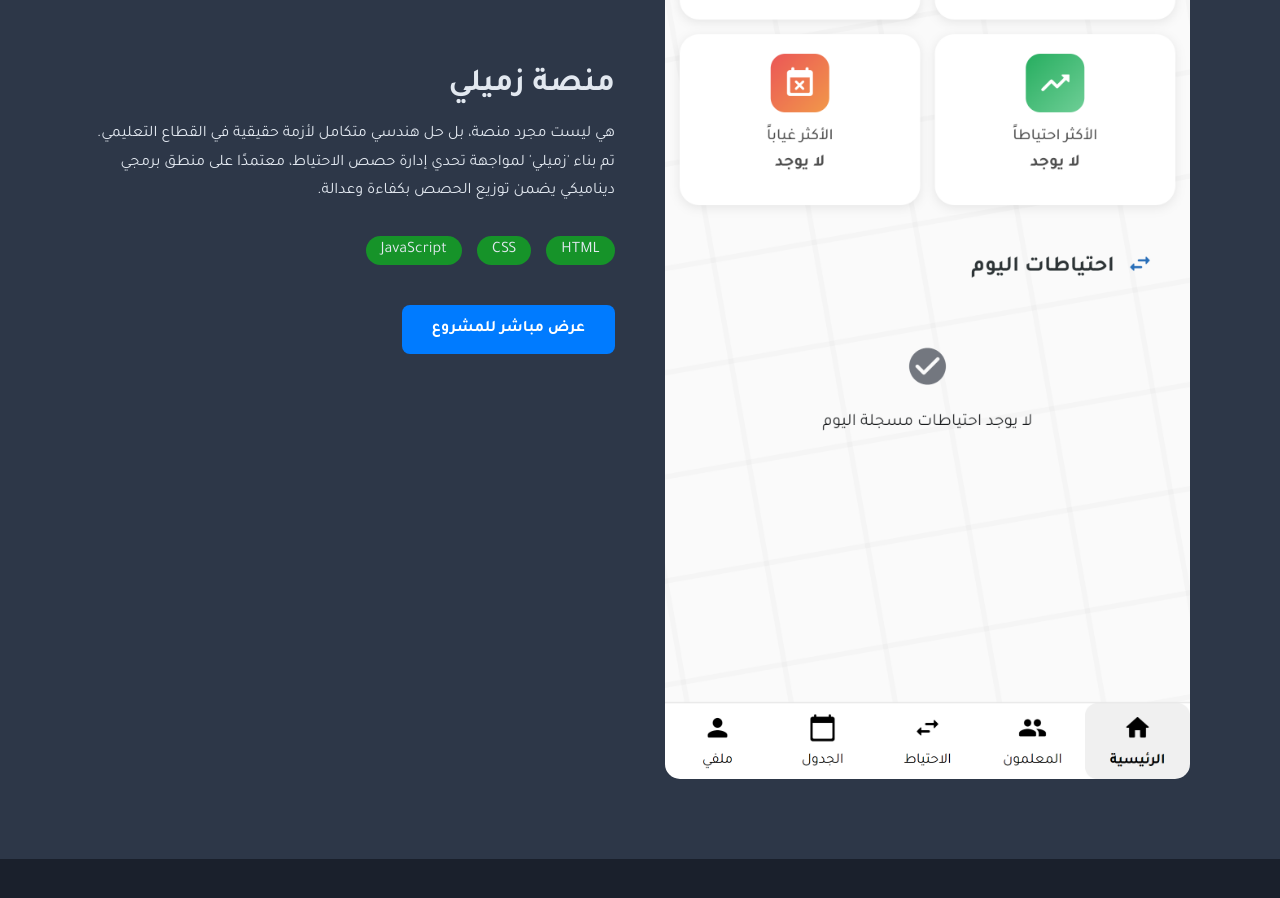
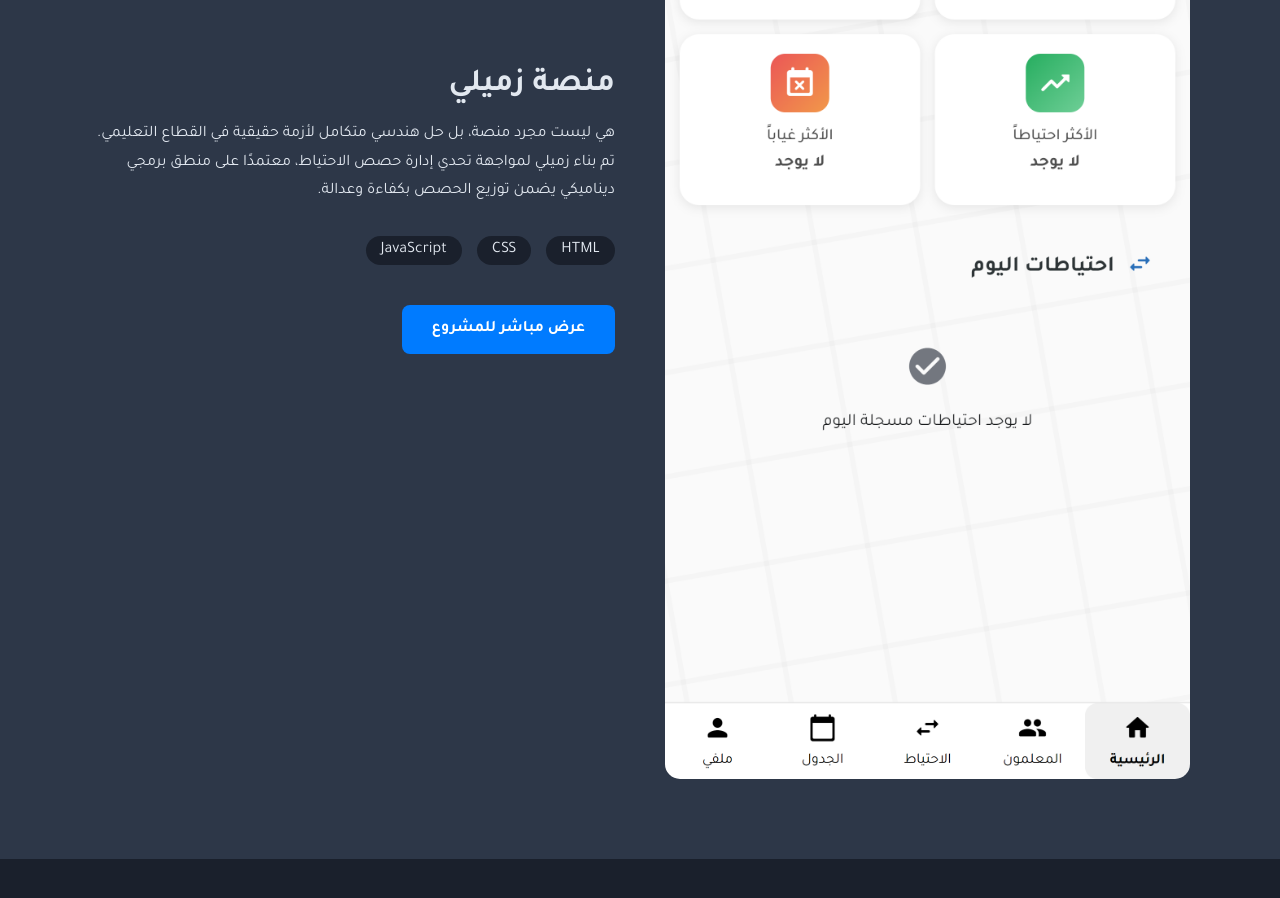
Before and after one commit to ahmedalmnsour/ahmed-almnsour-dev, a Next.js app: page / in a window 1280 px wide. Shown: the part 1980-2878 px from the top of the page. Built offline with nearby package versions, Linux system fonts and the light colour scheme.

Commit message:
Final fix: remove all quotes from description

```diff
--- a/components/FeaturedProject.js
+++ b/components/FeaturedProject.js
@@ -22,14 +22,14 @@ export default function FeaturedProject() {
 
           <div className={styles.textColumn}>
             <h3 style={{ fontSize: '2rem', margin: '0 0 15px 0' }}>منصة زميلي</h3>
-            {/* تم التعديل هنا */}
+            {/* تم التعديل النهائي هنا */}
             <p style={{ lineHeight: '1.8', marginBottom: '30px', color: '#E2E8F0' }}>
-              هي ليست مجرد منصة، بل حل هندسي متكامل لأزمة حقيقية في القطاع التعليمي. تم بناء 'زميلي' لمواجهة تحدي إدارة حصص الاحتياط، معتمدًا على منطق برمجي ديناميكي يضمن توزيع الحصص بكفاءة وعدالة.
+              هي ليست مجرد منصة، بل حل هندسي متكامل لأزمة حقيقية في القطاع التعليمي. تم بناء زميلي لمواجهة تحدي إدارة حصص الاحتياط، معتمدًا على منطق برمجي ديناميكي يضمن توزيع الحصص بكفاءة وعدالة.
             </p>
             <ul style={{ listStyle: 'none', padding: 0, display: 'flex', gap: '15px', marginBottom: '40px' }}>
-              <li style={{ backgroundColor: '#1A2C', padding: '5px 15px', borderRadius: '20px' }}>HTML</li>
-              <li style={{ backgroundColor: '#1A2C', padding: '5px 15px', borderRadius: '20px' }}>CSS</li>
-              <li style={{ backgroundColor: '#1A2C', padding: '5px 15px', borderRadius: '20px' }}>JavaScript</li>
+              <li style={{ backgroundColor: '#1A202C', padding: '5px 15px', borderRadius: '20px' }}>HTML</li>
+              <li style={{ backgroundColor: '#1A202C', padding: '5px 15px', borderRadius: '20px' }}>CSS</li>
+              <li style={{ backgroundColor: '#1A202C', padding: '5px 15px', borderRadius: '20px' }}>JavaScript</li>
             </ul>
             <a
               href={projectUrl}
```
